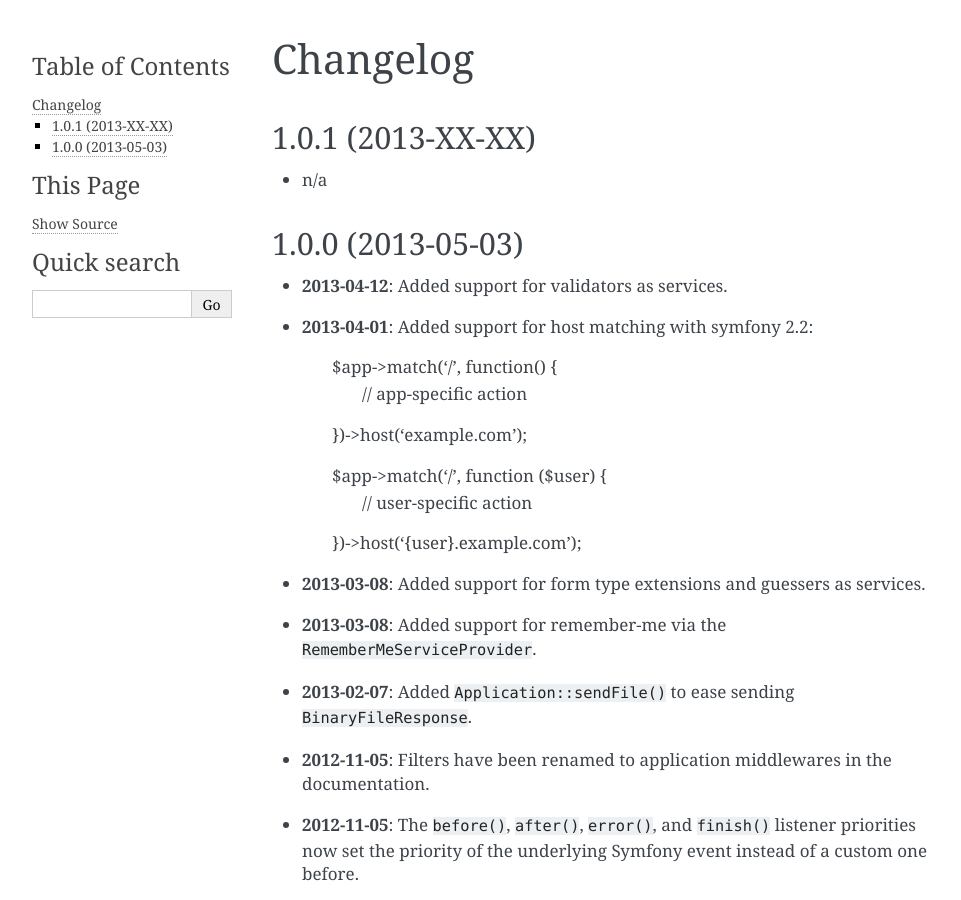
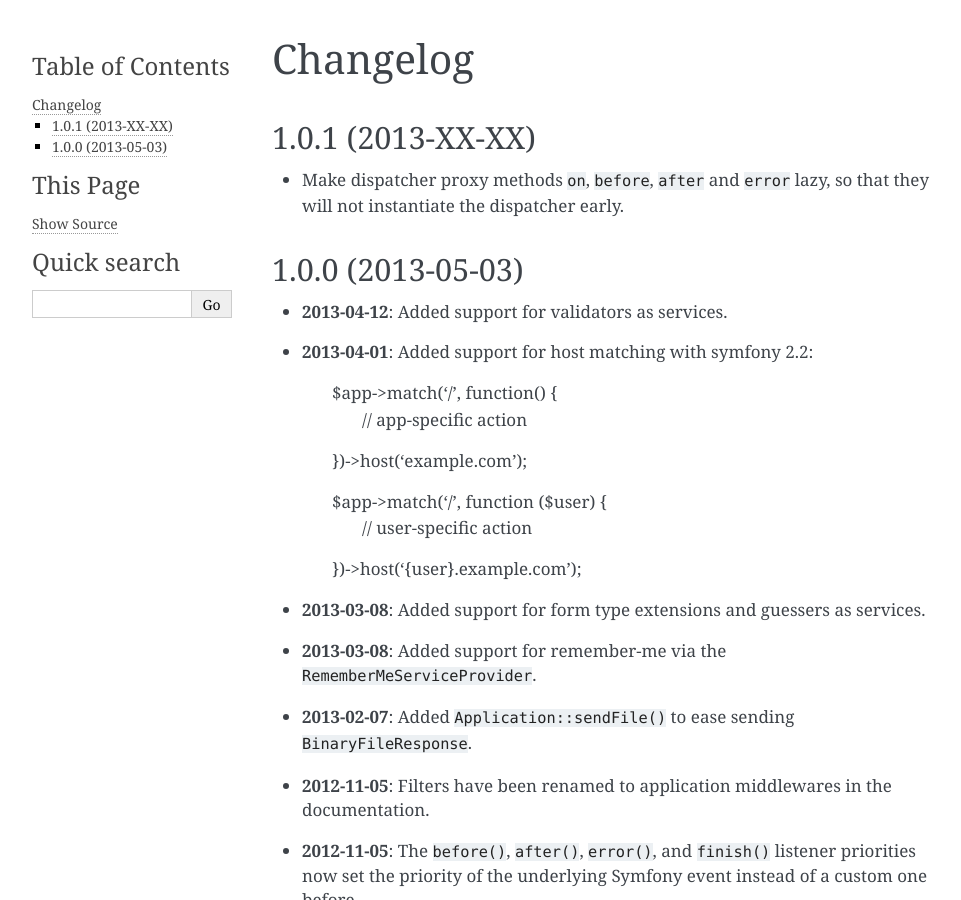
Before and after one commit to silexphp/Silex, a Sphinx documentation site: the page built from doc/changelog.rst, in a window 1280 px wide and 900 px high. Shown: the whole window, without its empty margins (148-1109 px from the left). Built offline with Sphinx 7.4.7, drawn with Linux system fonts in a browser that asks for light colours.

Commit message:
Add changelog entry for lazy dispatcher proxies

```diff
--- a/doc/changelog.rst
+++ b/doc/changelog.rst
@@ -4,7 +4,8 @@ Changelog
 1.0.1 (2013-XX-XX)
 ------------------
 
-* n/a
+* Make dispatcher proxy methods ``on``, ``before``, ``after`` and ``error``
+  lazy, so that they will not instantiate the dispatcher early.
 
 1.0.0 (2013-05-03)
 ------------------
```
